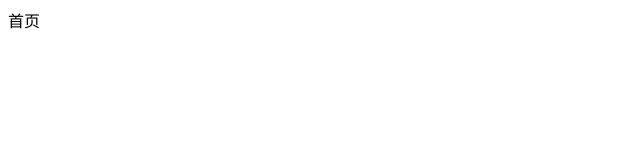
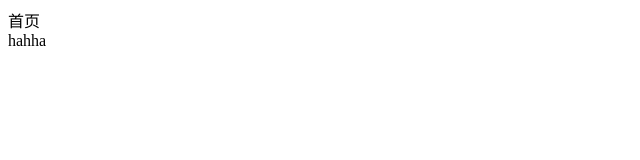
Before and after one commit to aczoro/project, a plain HTML site: page index.html in a window 1280 px wide. Shown: the full height of the page, 0-640 px from the left. Drawn offline with Linux system fonts and the light colour scheme.

Commit message:
修改首页

```diff
--- a/index.html
+++ b/index.html
@@ -7,6 +7,6 @@
     <title>Document</title>
 </head>
 <body>
-    首页
+    首页<div>hahha</div>
 </body>
 </html>
```
